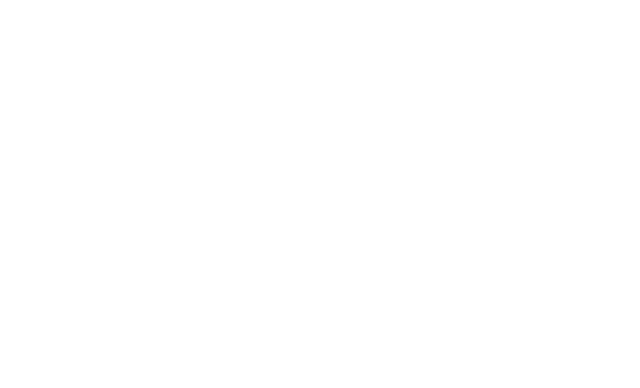
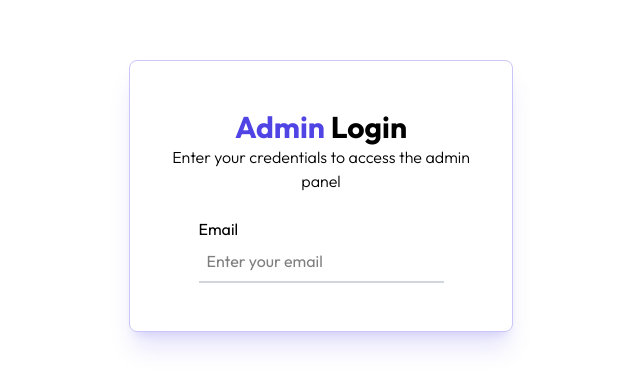
Before and after one commit to Suryapratap01/BlogNew, a React (Vite) app in the folder Blog/client/: page /admin in a window 1280 px wide. Before the commit this address had no page. Shown: the part 204-592 px from the top of the page, without its empty margins (319-959 px from the left). Built offline with nearby package versions, Linux system fonts and the light colour scheme.

Commit message:
login page and admin control

```diff
--- a/Blog/client/src/App.jsx
+++ b/Blog/client/src/App.jsx
@@ -2,6 +2,12 @@ import React from 'react'
 import {Route,Routes} from 'react-router-dom';
 import Home from './pages/Home.jsx';
 import Blog from './pages/Blog.jsx';
+import Layout from './pages/admin/Layout.jsx';
+import Dashboard from './pages/admin/Dashboard.jsx';
+import AddBlog from './pages/admin/AddBlog.jsx';
+import ListBlog from './pages/admin/ListBlog.jsx';
+import Comments from './pages/admin/Comments.jsx';
+import Login from './components/admin/Login.jsx';
 
 const App = () => {
   return (
@@ -9,8 +15,13 @@ const App = () => {
       <Routes>
         <Route path='/' element={<Home />} />
         <Route path='/blog/:id' element={<Blog />} />
+        <Route path='/admin' element={false?<Layout />:<Login />} >
+          <Route index element={<Dashboard />} />
+          <Route path='addBlog' element={<AddBlog />} />
+          <Route path='listBlog' element={<ListBlog />} />
+          <Route path='comments' element={<Comments />} />
+        </Route>
       </Routes>
-      {/* <h1>My Blog</h1> */}
     </div>
   )
 }
--- /dev/null
+++ b/Blog/client/src/components/admin/Login.jsx
@@ -0,0 +1,29 @@
+import React from 'react'
+
+const Login = () => {
+  const handleSubmit=async(e)=>{
+    e.preventDefault();
+  }
+  return (
+    <div className='flex items-center justify-center h-screen'>
+      <div className='w-full max-w-sm p-6 max-md:m-6 border border-primary/30 shadow-xl shadow-primary/15 rounded-lg'>
+        <div className='flex flex-col items-center justify-center'>
+          <div className='w-full py-6 text-center '>
+            <h1 className='text-3xl font-bold '><span className='text-primary'>Admin</span> Login</h1>
+            <p className='font-light '>Enter your credentials to access the admin panel</p>
+          </div>
+
+          <form onSubmit={handleSubmit}>
+            <div className='flex flex-col'>
+              <label>Email</label>
+              <input type='email' required placeholder="Enter your email" className="border-b-2 border-gray-300 p-2 outline-none mb-6" />
+            </div>
+          </form>
+
+        </div>
+      </div>
+    </div>
+  )
+}
+
+export default Login
--- /dev/null
+++ b/Blog/client/src/components/admin/Sidebar.jsx
@@ -0,0 +1,32 @@
+import React from 'react'
+import {NavLink} from 'react-router-dom';
+import {assets} from '../../assets/assets.js';
+
+const Sidebar = () => {
+  return (
+    <div className='flex flex-col border-r border-gray-200 min-h-full pt-6'>
+        <NavLink end={true} to='/admin' className={({isActive})=>`flex items-center gap-3 py-3.5 px-3 md:px-9 md:min-w-64 cursor-pointer ${isActive && 'bg-primary/10 border-r-4 border-primary'}`} >
+            <img src={assets.home_icon} className="min-w-4 w-5" alt="Home" />
+            <p className='hidden md:inline-block'>Dashboard</p>
+        </NavLink>
+
+        <NavLink to='/admin/addBlog' className={({isActive})=>`flex items-center gap-3 py-3.5 px-3 md:px-9 md:min-w-64 cursor-pointer ${isActive && 'bg-primary/10 border-r-4 border-primary'}`} >
+            <img src={assets.add_icon} className="min-w-4 w-5" alt="Home" />
+            <p className='hidden md:inline-block'>Add Blogs</p>
+        </NavLink>
+
+        <NavLink to='/admin/listBlog' className={({isActive})=>`flex items-center gap-3 py-3.5 px-3 md:px-9 md:min-w-64 cursor-pointer ${isActive && 'bg-primary/10 border-r-4 border-primary'}`} >
+            <img src={assets.list_icon} className="min-w-4 w-5" alt="Home" />
+            <p className='hidden md:inline-block'>Blog lists</p>
+        </NavLink>
+
+        <NavLink to='/admin/comments' className={({isActive})=>`flex items-center gap-3 py-3.5 px-3 md:px-9 md:min-w-64 cursor-pointer ${isActive && 'bg-primary/10 border-r-4 border-primary'}`} >
+            <img src={assets.comment_icon} className="min-w-4 w-5" alt="Home" />
+            <p className='hidden md:inline-block'>Comments</p>
+        </NavLink>
+
+    </div>
+  )
+}
+
+export default Sidebar
--- /dev/null
+++ b/Blog/client/src/pages/admin/AddBlog.jsx
@@ -0,0 +1,9 @@
+import React from 'react'
+
+const AddBlog = () => {
+  return (
+    <div>AddBlog</div>
+  )
+}
+
+export default AddBlog
--- /dev/null
+++ b/Blog/client/src/pages/admin/Comments.jsx
@@ -0,0 +1,9 @@
+import React from 'react'
+
+const Comments = () => {
+  return (
+    <div>Comments</div>
+  )
+}
+
+export default Comments
--- /dev/null
+++ b/Blog/client/src/pages/admin/Dashboard.jsx
@@ -0,0 +1,9 @@
+import React from 'react'
+
+const Dashboard = () => {
+  return (
+    <div>Dashboard</div>
+  )
+}
+
+export default Dashboard
--- /dev/null
+++ b/Blog/client/src/pages/admin/Layout.jsx
@@ -0,0 +1,27 @@
+import React from 'react'
+import { useNavigate, Outlet } from 'react-router-dom';
+import {assets} from '../../assets/assets';
+import Sidebar from '../../components/admin/Sidebar';
+
+const Layout = () => {
+    const navigate=useNavigate();
+    const logout=()=>{
+        navigate('/')
+    }
+  return (
+    <>
+        <div className='flex items-center justify-between py-2 h-[70px] px-4 sm:px-12 border-b border-gray-200'>
+            <img src={assets.logo} className='w-32 sm:w-40 cursor-pointer' alt="Logo" onClick={() => navigate('/')} />
+            <button onClick={logout} className='text-sm px-8 py-2 bg-primary text-white rounded-full cursor-pointer'>Logout</button>
+        </div>
+
+        <div className='flex h-[calc(100vh-70px)]'>
+            <Sidebar />
+            <Outlet />
+        </div>
+
+    </>
+  )
+}
+
+export default Layout
--- /dev/null
+++ b/Blog/client/src/pages/admin/ListBlog.jsx
@@ -0,0 +1,9 @@
+import React from 'react'
+
+const ListBlog = () => {
+  return (
+    <div>ListBlog</div>
+  )
+}
+
+export default ListBlog
```
